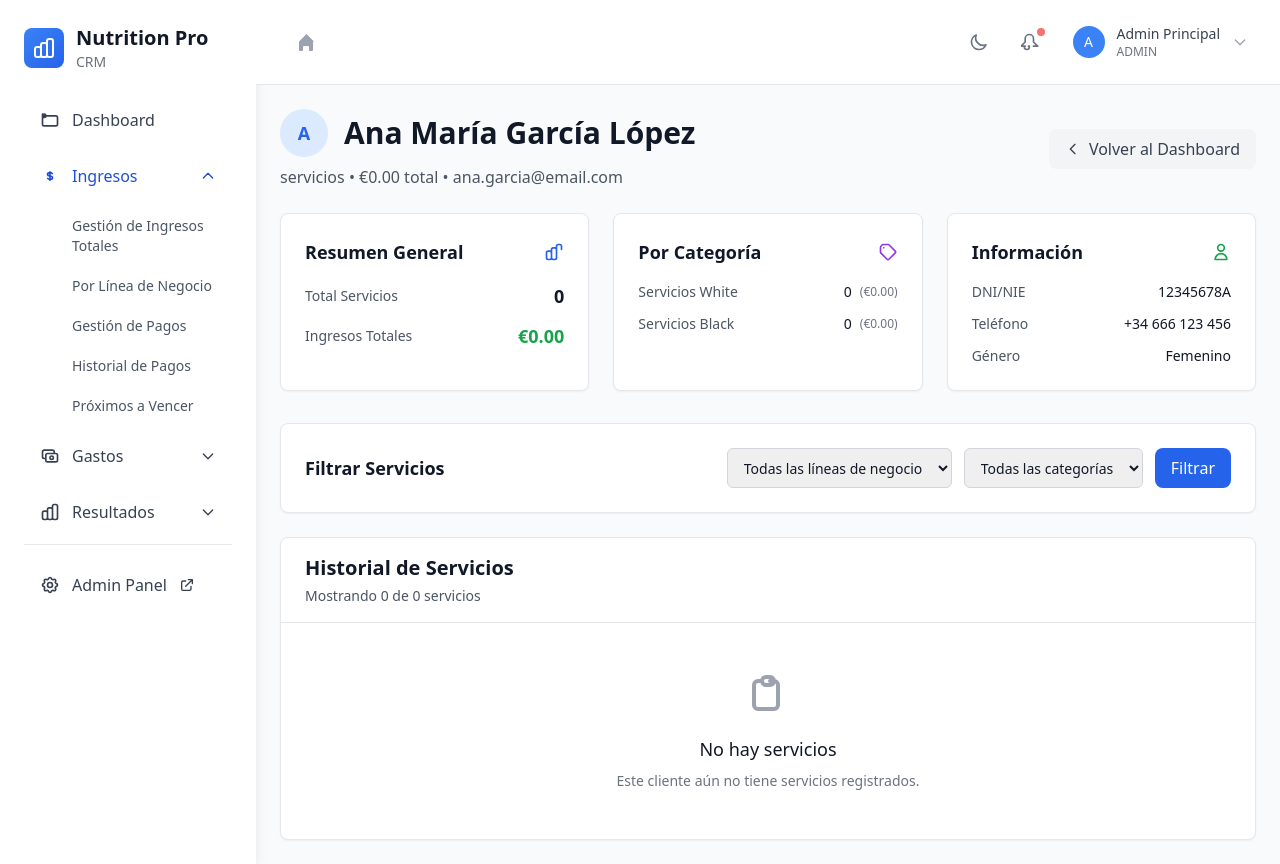
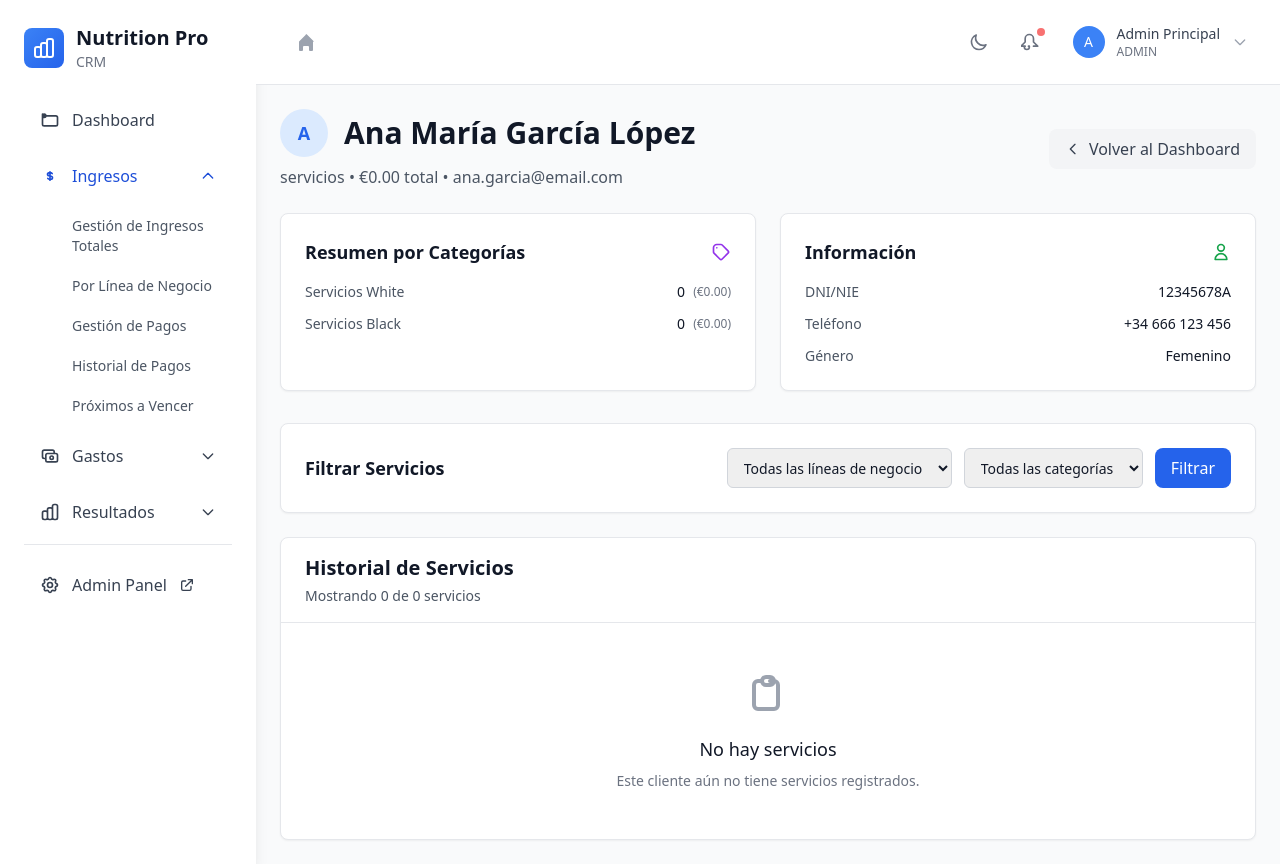
Before and after one commit to gmartincor/zento_erp, a Django app: page /accounting/clients/1/services/ in a window 1280 px wide. Run offline with Django 4.2, Linux system fonts and the light colour scheme; a user stored in the database is signed in; data comes from the database, SQL or seed files in the repository; data that the repository does not hold is empty; parts of the project's set-up code (start-up, migrations or seed data) failed here and were passed over; some libraries are stand-ins or nearby versions.

Commit message:
refactor

```diff
--- a/templates/accounting/client_service_history.html
+++ b/templates/accounting/client_service_history.html
@@ -69,31 +69,11 @@
 {% block content %}
 
 <!-- Resumen del Cliente -->
-<div class="grid grid-cols-1 lg:grid-cols-3 gap-6 mb-8">
-    <!-- Tarjeta de estadísticas generales -->
-    <div class="bg-white dark:bg-gray-800 rounded-lg shadow-sm border border-gray-200 dark:border-gray-700 p-6">
-        <div class="flex items-center justify-between mb-4">
-            <h3 class="text-lg font-semibold text-gray-900 dark:text-white">Resumen General</h3>
-            <svg class="w-5 h-5 text-blue-600" fill="none" stroke="currentColor" viewBox="0 0 24 24">
-                <path stroke-linecap="round" stroke-linejoin="round" stroke-width="2" d="M9 19v-6a2 2 0 00-2-2H5a2 2 0 00-2 2v6a2 2 0 002 2h2a2 2 0 002-2zm0 0V9a2 2 0 012-2h2a2 2 0 012 2v10m-6 0a2 2 0 002 2h2a2 2 0 002-2m0 0V5a2 2 0 012-2h2a2 2 0 012 2v4"></path>
-            </svg>
-        </div>
-        <div class="space-y-3">
-            <div class="flex justify-between items-center">
-                <span class="text-sm text-gray-600 dark:text-gray-400">Total Servicios</span>
-                <span class="text-lg font-semibold text-gray-900 dark:text-white">{{ summary_stats.total_services|default:0 }}</span>
-            </div>
-            <div class="flex justify-between items-center">
-                <span class="text-sm text-gray-600 dark:text-gray-400">Ingresos Totales</span>
-                <span class="text-lg font-semibold text-green-600">{{ summary_stats.total_revenue|default:0|format_currency:"€" }}</span>
-            </div>
-        </div>
-    </div>
-
+<div class="grid grid-cols-1 lg:grid-cols-2 gap-6 mb-8">
     <!-- Desglose por categoría -->
     <div class="bg-white dark:bg-gray-800 rounded-lg shadow-sm border border-gray-200 dark:border-gray-700 p-6">
         <div class="flex items-center justify-between mb-4">
-            <h3 class="text-lg font-semibold text-gray-900 dark:text-white">Por Categoría</h3>
+            <h3 class="text-lg font-semibold text-gray-900 dark:text-white">Resumen por Categorías</h3>
             <svg class="w-5 h-5 text-purple-600" fill="none" stroke="currentColor" viewBox="0 0 24 24">
                 <path stroke-linecap="round" stroke-linejoin="round" stroke-width="2" d="M7 7h.01M7 3h5c.512 0 1.024.195 1.414.586l7 7a2 2 0 010 2.828l-7 7a2 2 0 01-2.828 0l-7-7A1.994 1.994 0 013 12V7a4 4 0 014-4z"></path>
             </svg>
```
